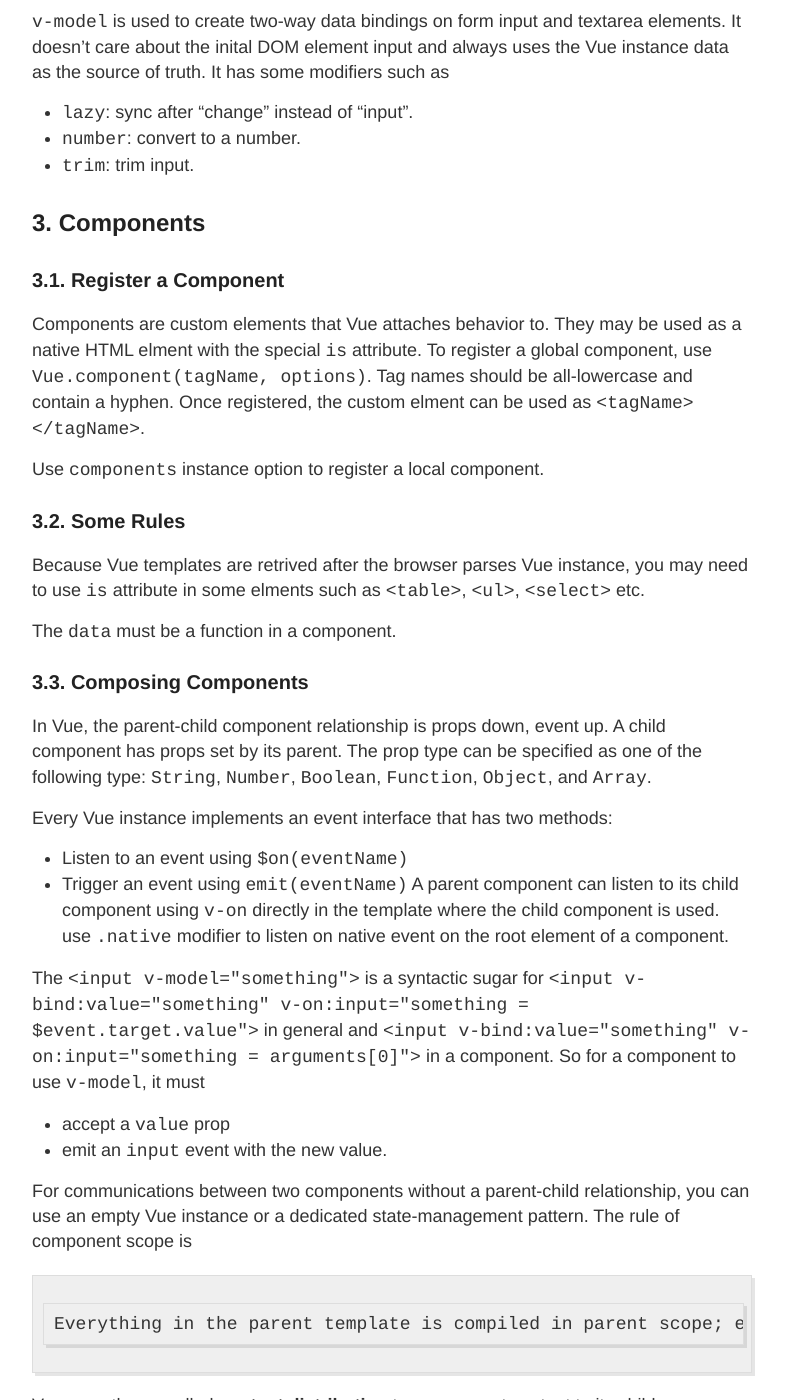
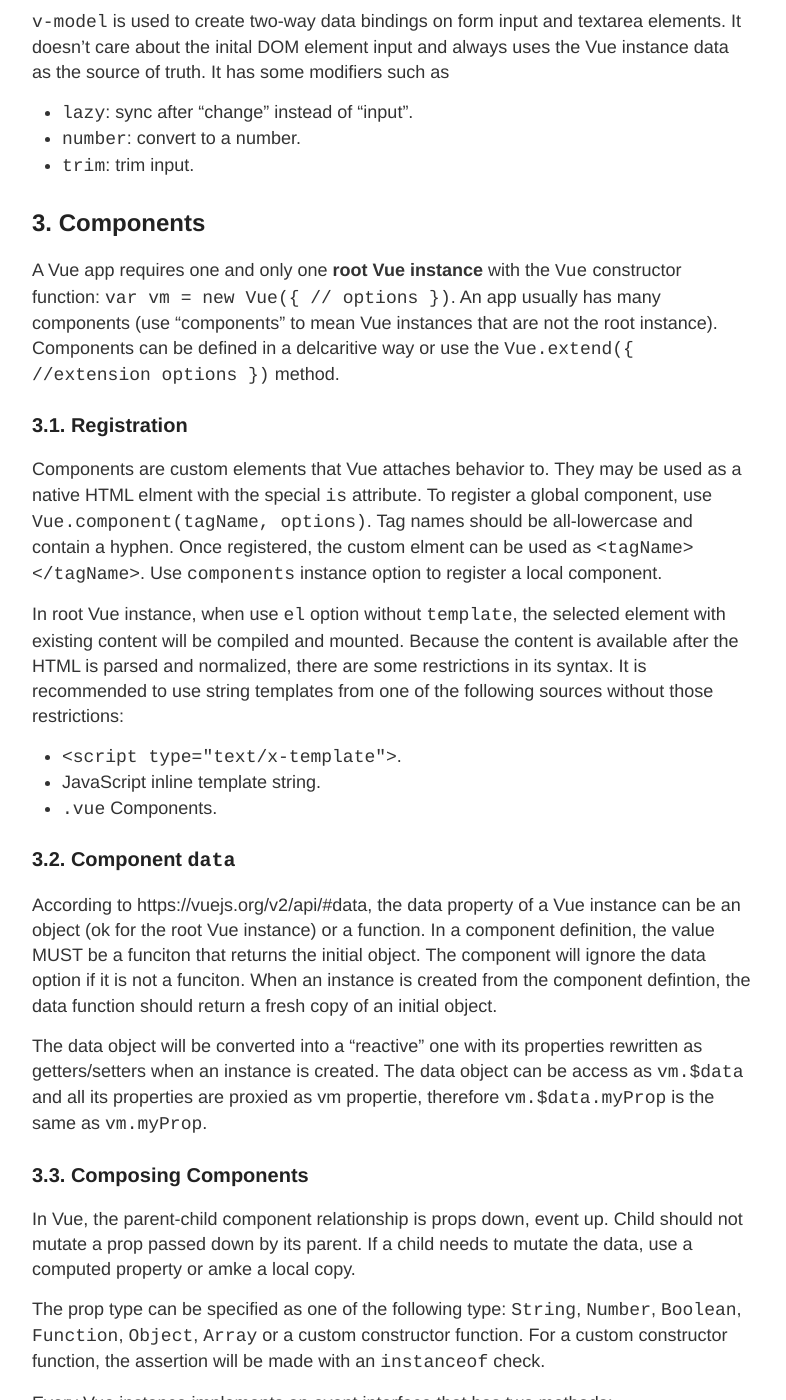
Before and after one commit to YingLiu4203/old-dev-blog, a Jekyll site: the page built from _posts/2016-11-01-vuejs-first-touch.md, in a window 1280 px wide and 1400 px high, scrolled down 4011 px. Shown: the whole window, without its empty margins (248-1034 px from the left). Built offline with Jekyll 4.4.1, drawn with Linux system fonts in a browser that asks for light colours; comment, search, counter and statistics services are not loaded; some of the changed text lies outside the part shown.

Commit message:
Add custom field

```diff
--- a/_posts/2016-11-01-vuejs-first-touch.md
+++ b/_posts/2016-11-01-vuejs-first-touch.md
@@ -112,18 +112,26 @@ There are some event modifier for `v-on`.
 *  `trim`: trim input.
 
 ## 3. Components
-### 3.1. Register a Component
-Components are custom elements that Vue attaches behavior to. They may be used as a native HTML elment with the special `is` attribute. To register a global component, use `Vue.component(tagName, options)`.  Tag names should be all-lowercase and contain a hyphen. Once registered, the custom elment can be used as `<tagName></tagName>`.
+A Vue app requires one and only one **root Vue instance** with the `Vue`  constructor function: `var vm = new Vue({  // options })`. An app usually has many components (use "components" to mean Vue instances that are not the root instance). Components can be defined in a delcaritive way or use the `Vue.extend({ //extension options })` method.
 
-Use `components` instance option to register a local component.
+### 3.1. Registration
+Components are custom elements that Vue attaches behavior to. They may be used as a native HTML elment with the special `is` attribute. To register a global component, use `Vue.component(tagName, options)`.  Tag names should be all-lowercase and contain a hyphen. Once registered, the custom elment can be used as `<tagName></tagName>`. Use `components` instance option to register a local component.
 
-### 3.2. Some Rules
-Because Vue templates are retrived after the browser parses Vue instance, you may need to use `is` attribute in some elments such as `<table>`, `<ul>`, `<select>` etc.
+In root Vue instance, when use `el` option without `template`, the selected element with existing content will be compiled and mounted. Because the content is available after the HTML is parsed and normalized, there are some restrictions in its syntax. It is recommended to use string templates from one of the following sources without those restrictions:
 
-The `data` must be a function in a component.
+* `<script type="text/x-template">`.
+* JavaScript inline template string.
+* `.vue` Components.
+
+### 3.2. Component `data`
+According to https://vuejs.org/v2/api/#data, the data property of a Vue instance can be an object (ok for the root Vue instance) or a function. In a component definition, the value MUST be a funciton that returns the initial object. The component will ignore the data option if it is not a funciton. When an instance is created from the component defintion, the data function should return a fresh copy of an initial object.
+
+The data object will be converted into a "reactive" one with its properties rewritten as getters/setters when an instance is created. The data object can be access as `vm.$data` and all its properties are proxied as vm propertie, therefore `vm.$data.myProp` is the same as `vm.myProp`.
 
 ### 3.3. Composing Components
-In Vue, the parent-child component relationship is props down, event up.  A child component has props set by its parent. The prop type can be specified as one of the following type: `String`, `Number`, `Boolean`, `Function`, `Object`, and `Array`.
+In Vue, the parent-child component relationship is props down, event up. Child should not mutate a prop passed down by its parent. If a child needs to mutate the data, use a computed property or amke a local copy.
+
+The prop type can be specified as one of the following type: `String`, `Number`, `Boolean`, `Function`, `Object`, `Array` or a custom constructor function. For a custom constructor function, the assertion will be made with an `instanceof` check.
 
 Every Vue instance implements an event interface that has two methods:
 * Listen to an event using `$on(eventName)`
@@ -172,23 +180,3 @@ Vue.component(
 It's a good iead to use kebab-case (lowercase word separated by hyphen) to name a component.
 
 To cache static content, use `v-once` directive to evaluate it once and cache it.
-
-## 4. The Vue Instance
-A Vue app requires one and only one **root Vue instance** with the `Vue`  constructor function: `var vm = new Vue({  // options })`.
-
-### 4.1. `el` and `template`
-The `el` option, either a CSS selector string or an actual `HTMLElement`, provides the root instance an existing DOM element to mount on. If there is no `template` property in the root Vue instance, the selected element with existing content will be compiled and mounted. Because the content is available after the HTML is parsed and normalized, there are some restrictions in its syntax. It is recommended to use string templates from one of the following sources:
-
-* `<script type="text/x-template">`
-* JavaScript inline template string
-* Vue components via `render: h => h(MyCompoent)`
-
-### 4.2. Components
-An app usually has many components (use "components" to mean Vue instances that are not the root instance). Components can be defined in a delcaritive way or use the `Vue.extend({ //extension options })` method.
-
-Use `Vue.component(tagName, options)` to register a global component before the root Vue instance instantitation. To register a local component, use `components` instance option. The `data` property of a component must be a function because different components have different data instances.
-
-### 4.3. Data Option
-According to https://vuejs.org/v2/api/#data, the data option can be an object or a function. In a component definition, the value must be a funciton that returns the initial object. When an instance is created from the component defintion, the data function is called to return a fresh copy of an initial object.
-
-The data object will be converted into a "reactive" one with its properties rewritten as getters/setters when an instance is created. The data object can be access as `vm.$data` and all its properties are proxied as vm propertie, therefore `vm.$data.myProp` is the same as `vm.myProp`.
```
Also changed, not shown: _posts/2016-11-23-product-design.md (+1 -0 lines), _posts/2016-11-30-custom-field-design.md (added, +37 -0 lines).
